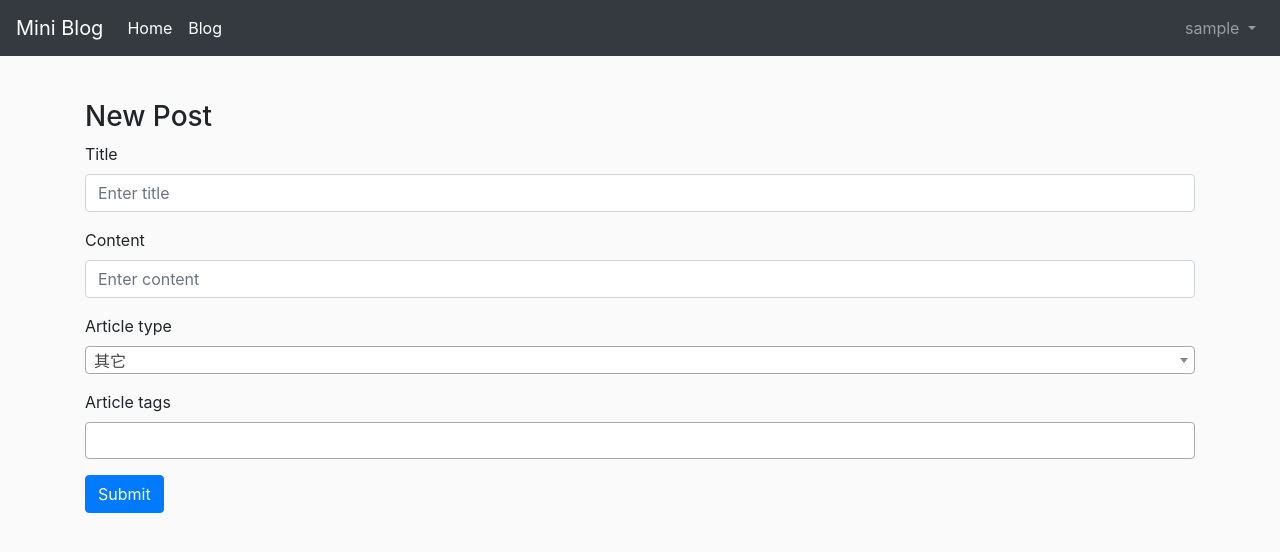
After one commit to josephsiao/mini-blog, a Django app: page /blogs/post/add_new_post in a window 1280 px wide. The commit adds this page. Shown: the top 552 px of the page. Run offline with Django 3.2, Linux system fonts and the light colour scheme; the visitor is signed in with stand-in values (Sample User, id 1); some libraries are stand-ins or nearby versions.

Commit message:
feat: add new post feature

```diff
--- /dev/null
+++ b/miniblog/blogs/form.py
@@ -0,0 +1,19 @@
+from django import forms
+
+from .models import Article
+
+
+class ArticlePostForm(forms.ModelForm):
+    class Meta:
+        model = Article
+        fields = ('title', 'content')
+        widgets = {
+            'title': forms.TextInput(attrs={
+                'placeholder': 'Enter title',
+                'class': 'form-control',
+            }),
+            'content': forms.TextInput(attrs={
+                'placeholder': 'Enter content',
+                'class': 'form-control',
+            }),
+        }
--- a/miniblog/blogs/models.py
+++ b/miniblog/blogs/models.py
@@ -1,16 +1,17 @@
 from django.contrib.auth.models import User
 from django.db import models
+from ckeditor.fields import RichTextField
 
 
 class ArticleType(models.Model):
-    type_name = models.CharField(max_length=15)
+    type_name = models.CharField(unique=True, max_length=15)
 
     def __str__(self):
         return self.type_name
 
 
 class ArticleTag(models.Model):
-    tag_name = models.CharField(max_length=30)
+    tag_name = models.CharField(unique=True, max_length=30)
 
     def __str__(self):
         return self.tag_name
@@ -19,7 +20,7 @@ class ArticleTag(models.Model):
 class Article(models.Model):
     author = models.ForeignKey(User, on_delete=models.CASCADE)
     title = models.CharField(max_length=50)
-    content = models.TextField()
+    content = RichTextField()
     published_time = models.DateTimeField(auto_now_add=True)
     last_updated_time = models.DateTimeField(auto_now=True)
     article_type = models.ForeignKey(
--- /dev/null
+++ b/miniblog/blogs/templates/blogs/edit_post.html
@@ -0,0 +1,41 @@
+{% extends "base.html" %}
+
+{% block content %}
+    <div class="container" style="padding-top: 50px;">
+        <h3 class="text-left">New Post</h3>
+        <form method="POST" action="">
+            {% csrf_token %}
+            {{ form.media }}
+            {% for field in form %}
+                <div class="form-group">
+                    <label for="{{ field.id_for_label }}" class="label">{{ field.label }}</label>
+                    </br>
+                    {{ field }}
+                </div>
+            {% endfor %}
+            <div class="form-group">
+                <label for="id_article_type" class="label">Article type</label>
+                <select name="article_type" required id="id_article_type" class="form-control js-example-tags" style="width:100%">
+                    <option>其它</option>
+                </select>
+            </div>
+            <div class="form-group">
+                <label for="id_article_tags" class="label">Article tags</label>
+                <select name="article_tags" required id="id_article_tags" class="form-control js-example-tokenizer" style="width:100%" multiple="multiple">
+                </select>
+            </div>
+            <input type="submit" class="btn btn-primary" value="Submit">
+        </form>
+    </div>
+    <script>
+        $(".js-example-tags").select2({
+            tags: true
+        });
+    </script>
+    <script>
+        $(".js-example-tokenizer").select2({
+            tags: true,
+            tokenSeparators: [',', ' ']
+        })
+    </script>
+{% endblock %}
--- a/miniblog/blogs/templates/index.html
+++ b/miniblog/blogs/templates/index.html
@@ -1,7 +1,7 @@
 {% extends "base.html" %}
+{% load bleach_tags %}
 
 {% block content %}
-    {% comment %} <h1>目前共有 {{ article_list | length }} 篇文章</h1> {% endcomment %}
     <div class="container">
         <div>
             {% for article in article_list %}
@@ -9,7 +9,9 @@
                     <div class="card bg-light">
                         <div class="card-body">
                             <h5 class="card-title">{{ article.title | truncatechars:30 | title }}</h5>
-                            <p class="card-text">{{ article.content | truncatechars:50 }}</p>
+                            <p class="card-text">
+                                {{ article.content | truncatechars:50 | bleach }}
+                            </p>
                             <div class="text-right">
                                 <a href="{% url 'article_post' article.id %}" class="btn btn-primary">繼續閱讀</a>
                             </div>
--- a/miniblog/blogs/urls.py
+++ b/miniblog/blogs/urls.py
@@ -6,6 +6,7 @@ urlpatterns = [
     path('', views.index, name='index'),
     path('blogs', views.index, name='index'),
     path('blogs/post', views.index, name='index'),
+    path('blogs/post/add_new_post', views.add_new_post, name='add_new_post'),
     path('blogs/post/<int:article_id>/', views.article_post, name='article_post'),
     path('blogs/author/<str:author_name>', views.find_by_author, name='find_by_author'),
     path('blogs/type/<str:type_name>', views.find_by_type, name='find_by_type'),
--- a/miniblog/blogs/views.py
+++ b/miniblog/blogs/views.py
@@ -1,17 +1,16 @@
 from datetime import datetime
 
+from django.contrib.auth.decorators import login_required
 from django.contrib.auth.models import User
-# from django.http import HttpResponse
-from django.shortcuts import get_list_or_404, get_object_or_404, render
-# from django.views.generic.base import TemplateView
-from django.template.response import TemplateResponse
+from django.shortcuts import get_object_or_404, redirect, render
 
+from .form import ArticlePostForm
 from .models import Article, ArticleTag, ArticleType
 
 
 def index(request):
     context = {
-        'article_list': Article.objects.values()
+        'article_list': Article.objects.order_by('-published_time').values()
     }
 
     return render(request, 'index.html', context)
@@ -27,7 +26,7 @@ def article_post(request, article_id):
 
 
 def find_by_author(request, author_name):
-    article_list = User.objects.filter(username=author_name).first().article_set.all()
+    article_list = User.objects.filter(username=author_name).first().article_set.all().order_by('-published_time')
 
     context = {
         'article_list': article_list
@@ -37,7 +36,7 @@ def find_by_author(request, author_name):
 
 
 def find_by_type(request, type_name):
-    article_list = ArticleType.objects.filter(type_name=type_name).first().articles.all()
+    article_list = ArticleType.objects.filter(type_name=type_name).first().articles.all().order_by('-published_time')
 
     context = {
         'article_list': article_list
@@ -47,10 +46,36 @@ def find_by_type(request, type_name):
 
 
 def find_by_tag(request, tag_name):
-    article_list = ArticleTag.objects.filter(tag_name=tag_name).first().articles.all()
+    article_list = ArticleTag.objects.filter(tag_name=tag_name).first().articles.all().order_by('-published_time')
 
     context = {
         'article_list': article_list
     }
 
     return render(request, 'index.html', context)
+
+
+@login_required
+def add_new_post(request):
+    if request.method == 'POST':
+        data = dict(request.POST)
+
+        article = Article()
+        article.author = request.user
+        article.title = data.get('title')[0]
+        article.content = data.get('content')[0]
+        article_type, _ = ArticleType.objects.get_or_create(type_name=data.get('article_type')[0])
+        article.article_type = article_type
+        article.save()
+
+        for i in range(len(data.get('article_tags'))):
+            article_tag, _ = ArticleTag.objects.get_or_create(tag_name=data.get('article_tags')[i])
+            article.article_tags.add(article_tag)
+
+        return redirect('/')
+    else:
+        form = ArticlePostForm()
+        context = {
+            'form': form
+        }
+        return render(request, 'blogs/edit_post.html', context)
--- a/miniblog/templates/base.html
+++ b/miniblog/templates/base.html
@@ -1,8 +1,16 @@
 <!DOCTYPE html>
 <html lang="zh-Hant">
     <head>
-        <link rel="stylesheet" href="https://stackpath.bootstrapcdn.com/bootstrap/4.4.1/css/bootstrap.min.css" integrity="sha384-Vkoo8x4CGsO3+Hhxv8T/Q5PaXtkKtu6ug5TOeNV6gBiFeWPGFN9MuhOf23Q9Ifjh" crossorigin="anonymous">
+        <link href="https://stackpath.bootstrapcdn.com/bootstrap/4.4.1/css/bootstrap.min.css" rel="stylesheet" integrity="sha384-Vkoo8x4CGsO3+Hhxv8T/Q5PaXtkKtu6ug5TOeNV6gBiFeWPGFN9MuhOf23Q9Ifjh" crossorigin="anonymous">
+        <link rel="stylesheet" href="https://cdnjs.cloudflare.com/ajax/libs/select2/4.0.12/css/select2.min.css" integrity="sha256-FdatTf20PQr/rWg+cAKfl6j4/IY3oohFAJ7gVC3M34E=" crossorigin="anonymous" />
+
+        <script src="https://code.jquery.com/jquery-3.4.1.slim.min.js" integrity="sha384-J6qa4849blE2+poT4WnyKhv5vZF5SrPo0iEjwBvKU7imGFAV0wwj1yYfoRSJoZ+n" crossorigin="anonymous"></script>
+        <script src="https://cdn.jsdelivr.net/npm/popper.js@1.16.0/dist/umd/popper.min.js" integrity="sha384-Q6E9RHvbIyZFJoft+2mJbHaEWldlvI9IOYy5n3zV9zzTtmI3UksdQRVvoxMfooAo" crossorigin="anonymous"></script>
+        <script src="https://stackpath.bootstrapcdn.com/bootstrap/4.4.1/js/bootstrap.min.js" integrity="sha384-wfSDF2E50Y2D1uUdj0O3uMBJnjuUD4Ih7YwaYd1iqfktj0Uod8GCExl3Og8ifwB6" crossorigin="anonymous"></script>
+        <script src="https://cdnjs.cloudflare.com/ajax/libs/select2/4.0.12/js/select2.min.js" integrity="sha256-wfVTTtJ2oeqlexBsfa3MmUoB77wDNRPqT1Q1WA2MMn4=" crossorigin="anonymous"></script>
+
         <title>{% block title %}Mini Blog{% endblock %}</title>
+
         <style>
             body {
                 padding-top: 50px;
@@ -29,15 +37,27 @@
                         </li>
                     </ul>
                     <ul class="navbar-nav ml-auto">
-                        {% if user.is_authenticated %}
-                            <li class="nav-item active">
-                                <a class="nav-link disable" href="#">HI, {{ user }}</a>
-                            </li>
-                            <a class="btn btn-outline-primary" href="{% url 'logout'%}?next={{request.path}}">Logout</a>
-                        {% else %}
-                            <a class="btn btn-outline-primary" href="{% url 'login'%}?next={{request.path}}">Login</a>
-                            <a class="btn btn-outline-primary" href="{% url 'register'%}?next={{request.path}}">Registion</a>
-                        {% endif %}
+                        <li class="nav-item dropdown">
+                            {% if user.is_authenticated %}
+                                <a class="nav-link dropdown-toggle" href="#" id="navbarDropdownMenuLink" data-toggle="dropdown" aria-haspopup="true" aria-expanded="false">
+                                    {{ user }}
+                                </a>
+                                <div class="dropdown-menu dropdown-menu-right" aria-labelledby="navbarDropdownMenuLink">
+                                    <a class="dropdown-item" href="{% url 'add_new_post' %}?next={{request.path}}">New Post</a>
+                                    <a class="dropdown-item" href="{% url 'find_by_author' user %}">My Posts</a>
+                                    <div class="dropdown-divider"></div>
+                                    <a class="dropdown-item" href="{% url 'logout'%}?next={{request.path}}">Logout</a>
+                                </div>
+                            {% else %}
+                                <a class="nav-link dropdown-toggle" href="#" id="navbarDropdownMenuLink" data-toggle="dropdown" aria-haspopup="true" aria-expanded="false">
+                                    HELLO, GUEST
+                                </a>
+                                <div class="dropdown-menu dropdown-menu-right" aria-labelledby="navbarDropdownMenuLink">
+                                    <a class="dropdown-item" href="{% url 'login'%}?next={{request.path}}">Login</a>
+                                    <a class="dropdown-item" href="{% url 'register'%}?next={{request.path}}">Register</a>
+                                </div>
+                            {% endif %}
+                        </li>
                     </ul>
                 </div>
             </nav>
@@ -48,8 +68,5 @@
 
             {% endblock %}
         </div>
-        <script src="https://code.jquery.com/jquery-3.4.1.slim.min.js" integrity="sha384-J6qa4849blE2+poT4WnyKhv5vZF5SrPo0iEjwBvKU7imGFAV0wwj1yYfoRSJoZ+n" crossorigin="anonymous"></script>
-        <script src="https://cdn.jsdelivr.net/npm/popper.js@1.16.0/dist/umd/popper.min.js" integrity="sha384-Q6E9RHvbIyZFJoft+2mJbHaEWldlvI9IOYy5n3zV9zzTtmI3UksdQRVvoxMfooAo" crossorigin="anonymous"></script>
-        <script src="https://stackpath.bootstrapcdn.com/bootstrap/4.4.1/js/bootstrap.min.js" integrity="sha384-wfSDF2E50Y2D1uUdj0O3uMBJnjuUD4Ih7YwaYd1iqfktj0Uod8GCExl3Og8ifwB6" crossorigin="anonymous"></script>
     </body>
 </html>
```
Also changed, not shown: miniblog/blogs/admin.py (+16 -3 lines), miniblog/blogs/templates/blogs/article_post.html (+1 -18 lines), miniblog/miniblog/settings.py (+24 -0 lines), miniblog/blogs/migrations/0001_initial.py (deleted), miniblog/blogs/migrations/0002_auto_20200419_1352.py (deleted), miniblog/blogs/migrations/__init__.py (deleted), 1 other file.
